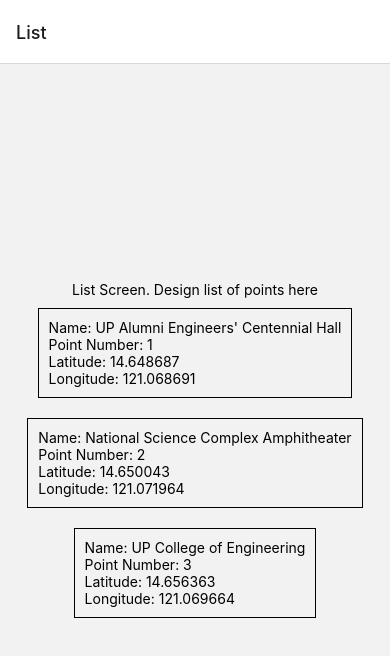
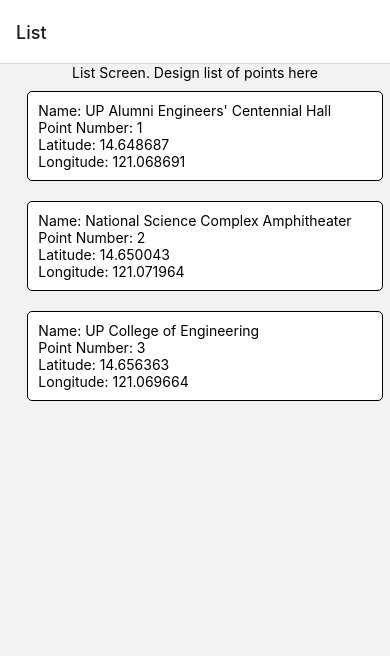
Before and after one commit to yanacueto/GE120_1C_Group3, a React Native app in the folder GE120_1C_Group3/: screen /List in a window 390 px wide. Shown: the top 656 px of the page. Built offline with nearby package versions, Linux system fonts and the light colour scheme.

Commit message:
basic styling

```diff
--- a/GE120_1C_Group3/data/points.json
+++ /dev/null
@@ -1,5 +0,0 @@
-[
-    {"pointNumber": 1, "name": "UP Alumni Engineers' Centennial Hall", "address": "P. Velasquez Street, Diliman, Quezon City, 1800 Metro Manila", "latitude": 14.648687, "longitude": 121.068691},
-    {"pointNumber": 2, "name": "National Science Complex Amphitheater", "address": "J3XC+WQ7, Diliman, Quezon City, Metro Manila", "latitude": 14.650043, "longitude": 121.071964},
-    {"pointNumber": 3, "name": "UP College of Engineering", "address": "Melchor Hall, Roces St, Diliman, Quezon City, 1101 Metro Manila", "latitude": 14.656363, "longitude": 121.069664}
-]
--- a/GE120_1C_Group3/screens/List.js
+++ b/GE120_1C_Group3/screens/List.js
@@ -1,7 +1,6 @@
 // screens/List.js
 import React from 'react';
-import { View, Text, Button, TouchableOpacity } from 'react-native';
-// import { points } from './points.json'
+import { View, Text, Button, TouchableOpacity, ScrollView, StyleSheet } from 'react-native';
 
 const List = ({ navigation }) => {
 
@@ -14,7 +13,7 @@ const List = ({ navigation }) => {
   const Card = ({ item }) => {
     return (
       <TouchableOpacity
-        style={{ margin: 10, padding: 10, borderColor: 'black', borderWidth: 1 }}
+        style={[styles.cardContainer, {width: '100%', alignSelf: 'stretch'}]}
         onPress={() => navigation.navigate('Map', { item })}
       >
         <Text>Name: {item.name}</Text>
@@ -29,10 +28,28 @@ const List = ({ navigation }) => {
     <View style={{ flex: 1, justifyContent: 'center', alignItems: 'center' }}>
       <Text>List Screen. Design list of points here</Text>
 
-      {points.map((point, index) => <Card key={index} item={point} />)}
+      <ScrollView contentContainerStyle={styles.scrollViewContent}>
+        {points.map((point, index) => (
+          <Card key={index} item={point} />
+        ))}
+      </ScrollView>
 
     </View>
   );
 };
 
+const styles = StyleSheet.create({
+  scrollViewContent: {
+    paddingHorizontal: 10, // Adds horizontal padding to the content inside ScrollView
+  },
+  cardContainer: {
+    margin: 10,
+    padding: 10,
+    borderColor: 'black',
+    borderWidth: 1,
+    backgroundColor: '#fff', // Optional: adds a white background color to the cards
+    borderRadius: 5, // Optional: rounds the corners of the cards
+  },
+});
+
 export default List;
```
